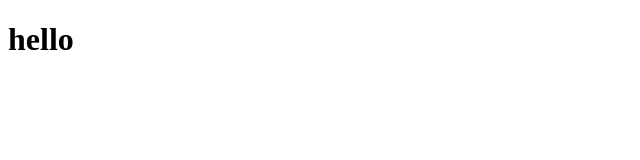
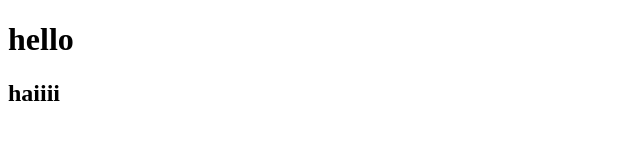
Before and after one commit to akshayvp1/demo-git, a plain HTML site: page index.html in a window 1280 px wide. Shown: the whole page, without its empty margins (0-640 px from the left). Drawn offline with Linux system fonts and the light colour scheme.

Commit message:
hai added

```diff
--- a/index.html
+++ b/index.html
@@ -7,5 +7,6 @@
 </head>
 <body>
     <h1>hello</h1>
+    <h2>haiiii</h2>
 </body>
 </html>
```
